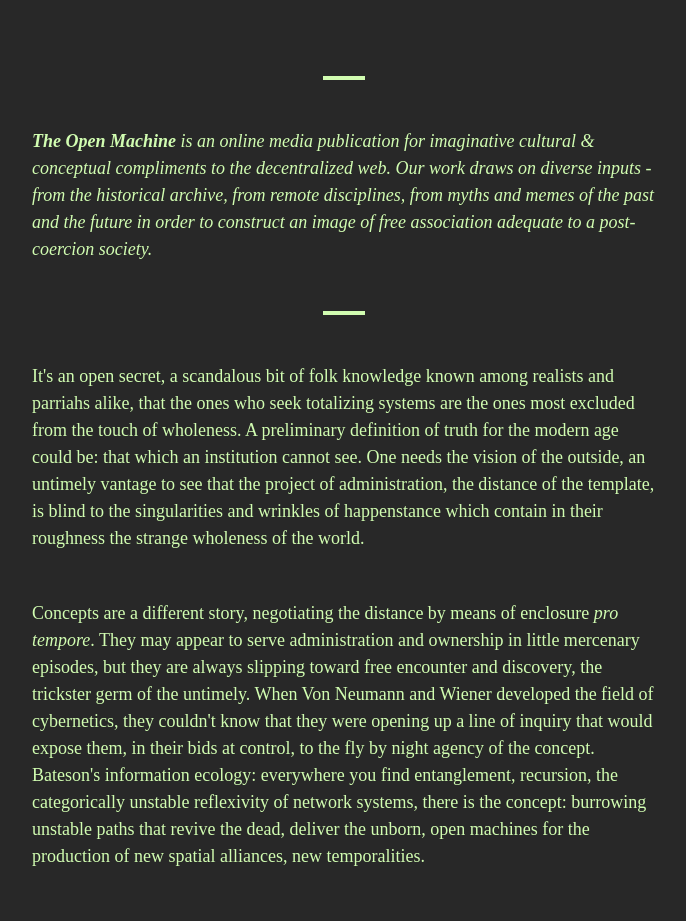
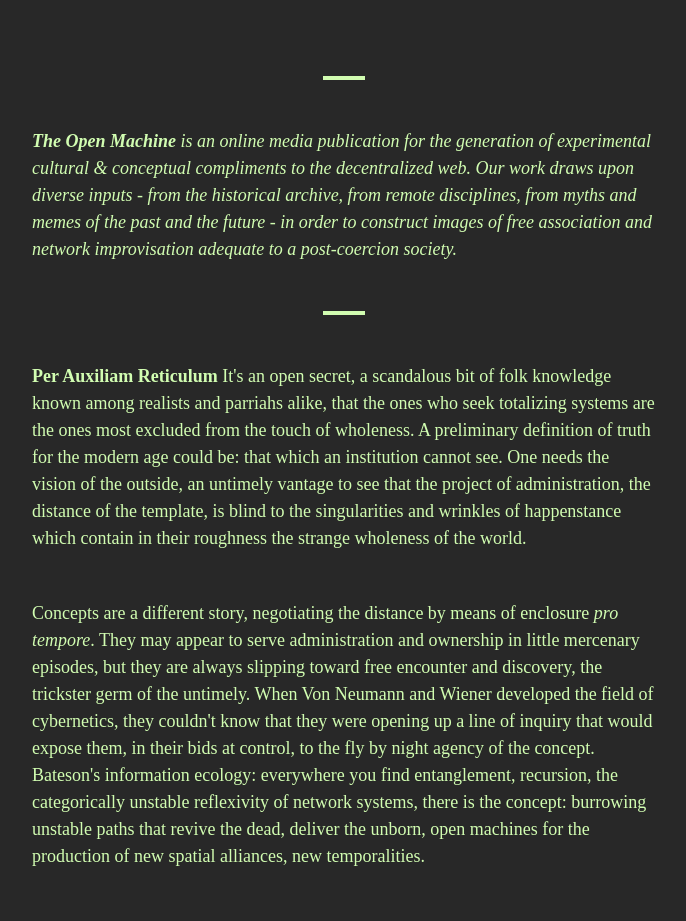
Before and after one commit to oovg/the-open-template, a Next.js app: page / in a window 1280 px wide. Shown: the part 820-1741 px from the top of the page, without its empty margins (296-982 px from the left). Built offline with nearby package versions, Linux system fonts and the light colour scheme; a web font is replaced by a local one; what @rainbow-me/rainbowkit, wagmi would draw is missing.

Commit message:
Update Section.tsx

```diff
--- a/src/components/Section.tsx
+++ b/src/components/Section.tsx
@@ -11,17 +11,17 @@ export const Section = () => {
       <Rule />
       <Box>
         <Text textStyle="paragraph">
-          <i> <b>The Open Machine</b> is an online media publication for imaginative cultural &
-          conceptual compliments to the decentralized web. Our work draws on
-          diverse inputs - from the historical archive, from remote disciplines,
-          from myths and memes of the past and the future in order to construct an
-          image of free association adequate to a post-coercion society.</i>
+          <i> <b>The Open Machine</b> is an online media publication for the generation
+          of experimental cultural & conceptual compliments to the decentralized web.
+          Our work draws upon diverse inputs - from the historical archive, from remote disciplines,
+          from myths and memes of the past and the future - in order to construct images of
+          free association and network improvisation adequate to a post-coercion society.</i>
         </Text>
       </Box>
       <Rule />
       <Box>
         <Text textStyle="paragraph">
-          It's an open secret, a scandalous bit of folk knowledge known
+          <b>Per Auxiliam Reticulum</b> It's an open secret, a scandalous bit of folk knowledge known
           among realists and parriahs alike, that the ones who seek totalizing
           systems are the ones most excluded from the touch of wholeness. A
           preliminary definition of truth for the modern age could be: that which an
```
